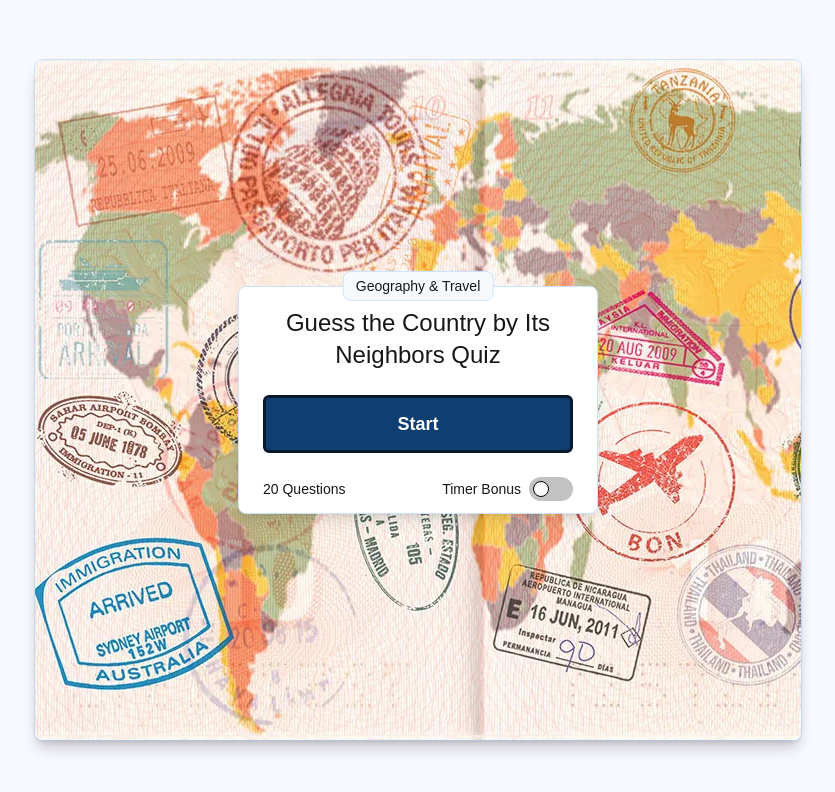
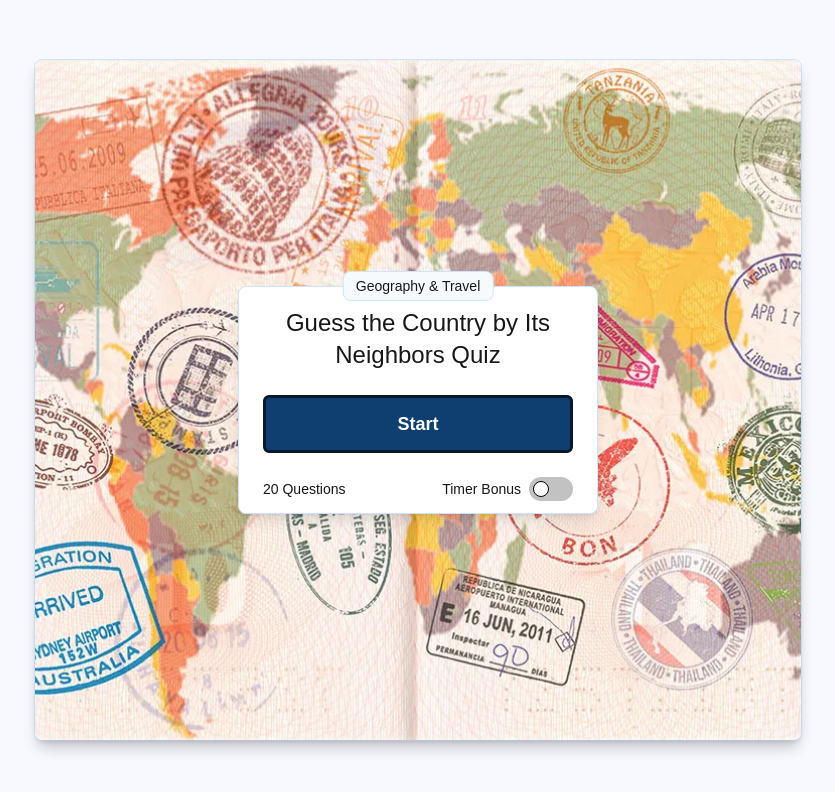
Before and after one commit to jehanzaib084/guess_country_quiz_web_app, a Next.js app: page / in a window 1280 px wide. Shown: the top 792 px of the page, without its empty margins (222-1057 px from the left). Built offline with nearby package versions, Linux system fonts and the light colour scheme.

Commit message:
feat: replace background image styling with Next.js Image component for StartScreen and ResultsScreen

```diff
--- a/app/components/ResultsScreen.jsx
+++ b/app/components/ResultsScreen.jsx
@@ -1,4 +1,5 @@
 import React from 'react';
+import Image from 'next/image';
 
 const ResultsScreen = ({ score, totalQuestions, onPlayAgain, quizTitle }) => {
   const scorePercentage = (score / (totalQuestions * 10)) * 100;
@@ -16,13 +17,18 @@ const ResultsScreen = ({ score, totalQuestions, onPlayAgain, quizTitle }) => {
       </div>
 
       {/* Result screen content */}
-      <div
-        className="relative flex items-center justify-center rounded-lg p-6 h-[85vh] shadow-lg"
-        style={{
-          backgroundImage: "url('/bg_image.webp')",
-        }}
-      >
-        <div className="relative flex flex-col items-center justify-center rounded-lg bg-[#FAFCFF] px-6 py-3 shadow-lg border border-[#CCE4FF] w-[380px]">
+      <div className="relative flex items-center justify-center rounded-lg p-6 h-[85vh] shadow-lg overflow-hidden">
+        <div className="absolute inset-0 z-0">
+          <Image
+            src="/bg_image.webp"
+            alt="Geography quiz background"
+            fill
+            sizes="100vw"
+            style={{objectFit: 'cover'}}
+          />
+        </div>
+
+        <div className="relative z-10 flex flex-col items-center justify-center rounded-lg bg-[#FAFCFF] px-6 py-3 shadow-lg border border-[#CCE4FF] w-[380px]">
           <h1 className="font-bold text-md text-center">{quizTitle}</h1>
 
           <div className="relative size-60 my-4">
--- a/app/components/StartScreen.jsx
+++ b/app/components/StartScreen.jsx
@@ -1,14 +1,21 @@
 import React from 'react';
+import Image from 'next/image';
 
 const StartScreen = ({ onStart, quizTitle }) => {
   return (
-    <div
-      className="relative flex items-center justify-center rounded-lg p-6 w-full h-[85vh] shadow-lg"
-      style={{
-        backgroundImage: "url('/bg_image.webp')",
-      }}
-    >
-      <div className="relative flex flex-col items-center justify-center rounded-lg bg-white px-6 py-3 shadow-lg border border-[#CCE4FF] w-[360px]">
+    <div className="relative flex items-center justify-center rounded-lg p-6 w-full h-[85vh] shadow-lg overflow-hidden">
+      <div className="absolute inset-0 z-0">
+        <Image
+          src="/bg_image.webp"
+          alt="Geography quiz background"
+          fill
+          priority
+          sizes="100vw"
+          style={{objectFit: 'cover'}}
+        />
+      </div>
+
+      <div className="relative z-10 flex flex-col items-center justify-center rounded-lg bg-white px-6 py-3 shadow-lg border border-[#CCE4FF] w-[360px]">
         <div className="absolute -top-4 left-1/2 transform -translate-x-1/2 mb-2 rounded-lg bg-[#F7FAFD] border border-[#CCE4FF] px-3 py-1 text-sm">
           Geography & Travel
         </div>
```
